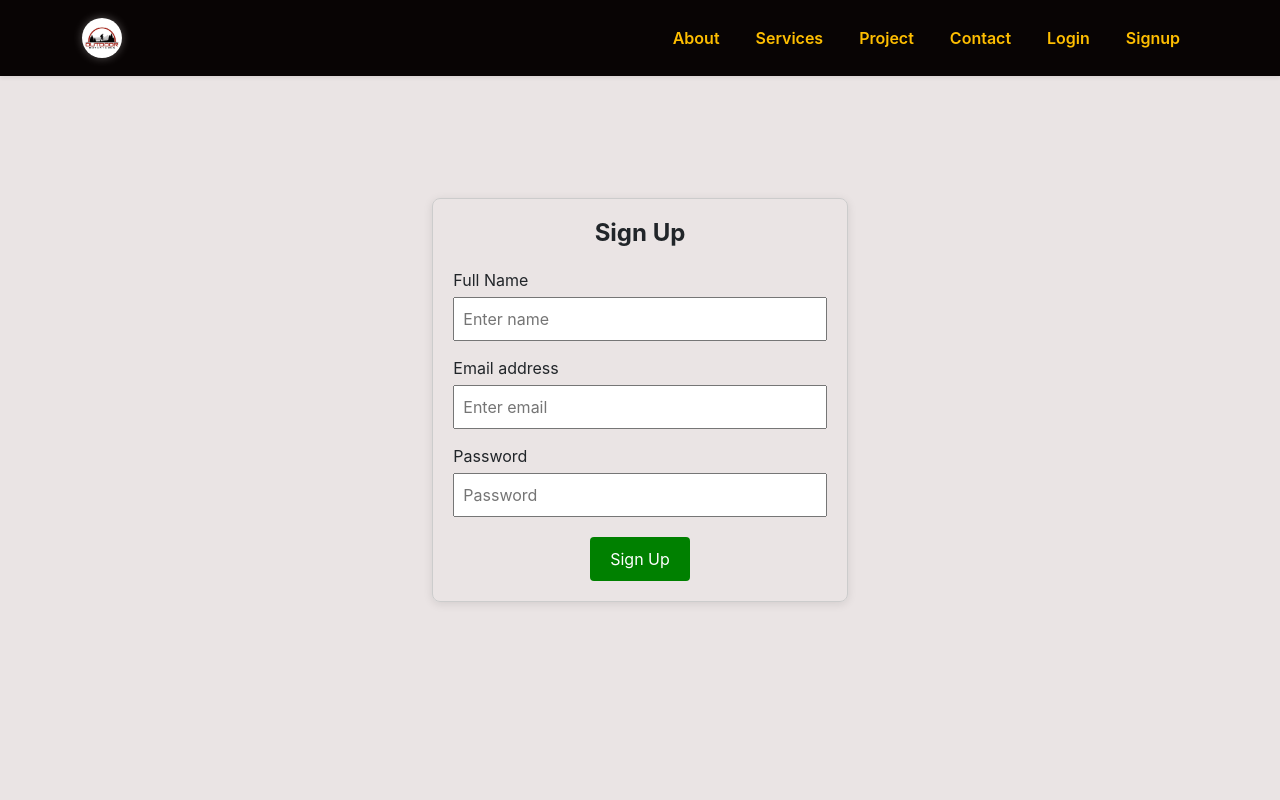
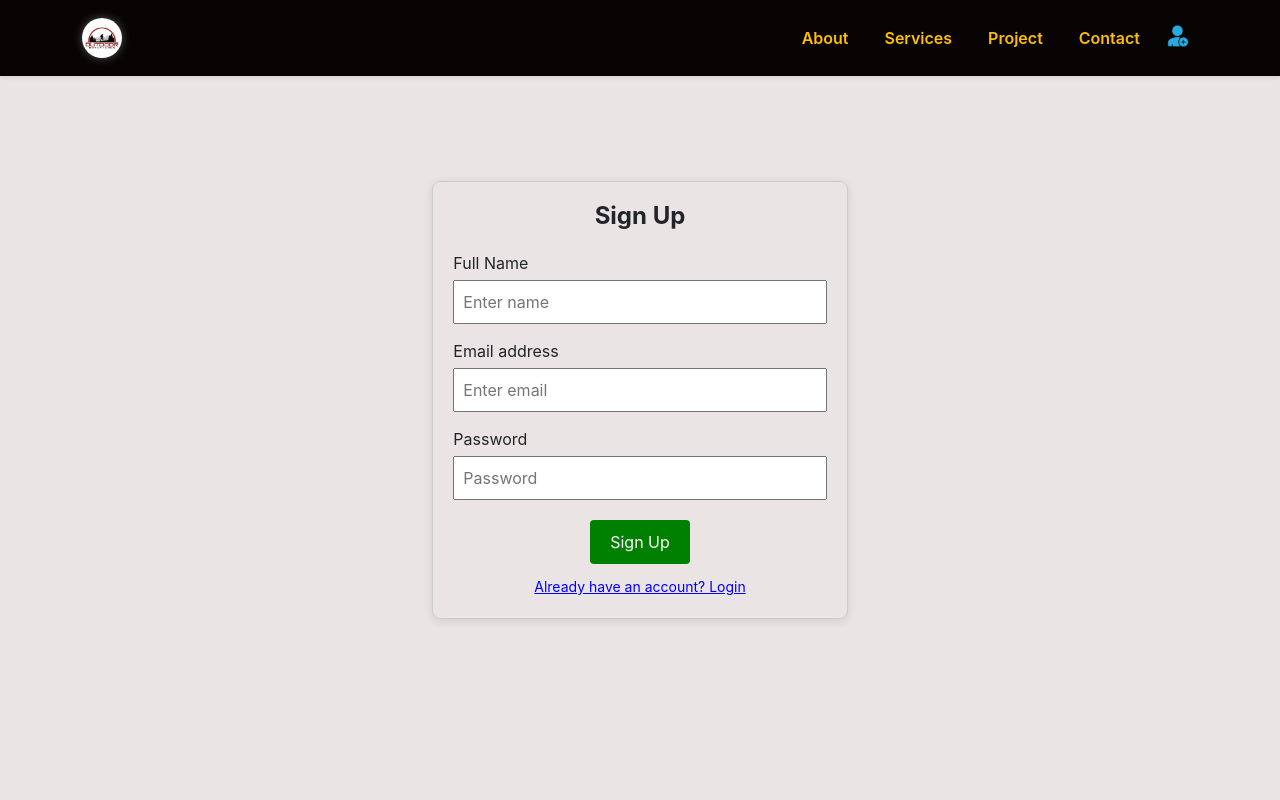
Before and after one commit to anurag91920/WanderVista, a React app in the folder frontend/: page /signup in a window 1280 px wide. Shown: the top 800 px of the page. Built offline with nearby package versions, Linux system fonts and the light colour scheme; some packages are replaced by stand-ins of ours.

Commit message:
new file:   frontend/public/media/icons/user-icon.png 	modified:   frontend/src/landing_page/Navbar.css 	modified:   frontend/src/landing_page/Navbar.js 	modified:   frontend/src/landing_page/login/Hero.js 	modified:   frontend/src/landing_page/signup/Hero.js

```diff
--- a/frontend/src/landing_page/Navbar.css
+++ b/frontend/src/landing_page/Navbar.css
@@ -48,6 +48,24 @@
   filter: invert(1);
 }
 
+.user-icon {
+  width: 24px;
+  height: 24px;
+  object-fit: contain;
+  transition: transform 0.2s;
+}
+
+.user-icon:hover {
+  transform: scale(1.1);
+}
+
+.nav-icon {
+  display: flex;
+  align-items: center;
+  justify-content: center;
+  padding-top: 6px;
+}
+
 /* Mobile Responsive */
 @media (max-width: 767px) {
   .nav-text {
--- a/frontend/src/landing_page/Navbar.js
+++ b/frontend/src/landing_page/Navbar.js
@@ -27,11 +27,15 @@ function Navbar() {
                         <li className="nav-item">
                             <Link className="nav-link nav-text" to="/contact">Contact</Link>
                         </li>
+                         {/* User Icon instead of Login/Signup */}
                         <li className="nav-item">
-                            <Link className="nav-link nav-text" to="/login">Login</Link>
-                        </li>
-                        <li className="nav-item">
-                            <Link className="nav-link nav-text" to="/signup">Signup</Link>
+                            <Link className="nav-link nav-icon" to="/login">
+                                <img
+                                    src="/media/icons/user-icon.png" // Replace with your icon path
+                                    alt="User"
+                                    className="user-icon"
+                                />
+                            </Link>
                         </li>
                     </ul>
                 </div>
--- a/frontend/src/landing_page/login/Hero.js
+++ b/frontend/src/landing_page/login/Hero.js
@@ -1,17 +1,20 @@
 import { useState } from "react";
+import { useNavigate } from "react-router-dom";
 import axios from "axios";
 
 function Login() {
   const [data, setData] = useState({ email: "", password: "" });
+  const navigate = useNavigate();
 
   const handleSubmit = async (e) => {
     e.preventDefault();
     try {
-      const res = await axios.post(`${process.env.REACT_APP_BACKEND_UR}/api/auth/login`, data);
+      const res = await axios.post(`${process.env.REACT_APP_BACKEND_URL}/api/auth/login`, data);
 
       if (res.data.token) {
         alert("Login Success");
         localStorage.setItem("token", res.data.token);
+        // navigate to dashboard or homepage if needed
       } else {
         alert(res.data.error || "Login failed");
       }
@@ -53,7 +56,16 @@ function Login() {
         </div>
 
         <div className="d-grid text-center">
-          <button type="submit" className="btn btn-primary btn-square mx-auto">Login</button>
+          <button type="submit" className="btn btn-primary mb-2">Login</button>
+
+          {/* Signup Button Below */}
+          <button
+            type="button"
+            className="btn btn-outline-secondary"
+            onClick={() => navigate('/signup')}
+          >
+            Don't have an account? Sign up
+          </button>
         </div>
       </form>
     </div>
--- a/frontend/src/landing_page/signup/Hero.js
+++ b/frontend/src/landing_page/signup/Hero.js
@@ -1,15 +1,19 @@
 import { useState } from "react";
+import { useNavigate } from "react-router-dom";
 import axios from "axios";
 
 function Signup() {
   const [data, setData] = useState({ name: "", email: "", password: "" });
+  const navigate = useNavigate();
 
   const handleSubmit = async (e) => {
     e.preventDefault();
     try {
-      const res = await axios.post(`${process.env.REACT_APP_BACKEND_UR}/api/auth/signup`,data);
+      const res = await axios.post(`${process.env.REACT_APP_BACKEND_URL}/api/auth/signup`, data);
 
       alert(res.data.status || "Signup complete");
+      // Optionally redirect to login after signup
+      // navigate("/login");
     } catch (error) {
       console.error(error);
       alert("Signup failed. Try again.");
@@ -17,7 +21,14 @@ function Signup() {
   };
 
   return (
-    <div style={{ display: "flex", justifyContent: "center", alignItems: "center", height: "100vh" }}>
+    <div
+      style={{
+        display: "flex",
+        justifyContent: "center",
+        alignItems: "center",
+        height: "100vh"
+      }}
+    >
       <form
         style={{
           padding: "20px",
@@ -70,16 +81,38 @@ function Signup() {
         </div>
 
         <div style={{ textAlign: "center" }}>
-          <button type="submit" style={{
-            backgroundColor: "green",
-            color: "white",
-            padding: "10px 20px",
-            border: "none",
-            borderRadius: "4px",
-            cursor: "pointer"
-          }}>
+          <button
+            type="submit"
+            style={{
+              backgroundColor: "green",
+              color: "white",
+              padding: "10px 20px",
+              border: "none",
+              borderRadius: "4px",
+              cursor: "pointer",
+              marginBottom: "10px"
+            }}
+          >
             Sign Up
           </button>
+
+          {/* Login Button below */}
+          <div>
+            <button
+              type="button"
+              onClick={() => navigate("/login")}
+              style={{
+                backgroundColor: "transparent",
+                color: "blue",
+                border: "none",
+                cursor: "pointer",
+                textDecoration: "underline",
+                fontSize: "14px"
+              }}
+            >
+              Already have an account? Login
+            </button>
+          </div>
         </div>
       </form>
     </div>
```
Also changed, not shown: frontend/public/media/icons/user-icon.png (added).
